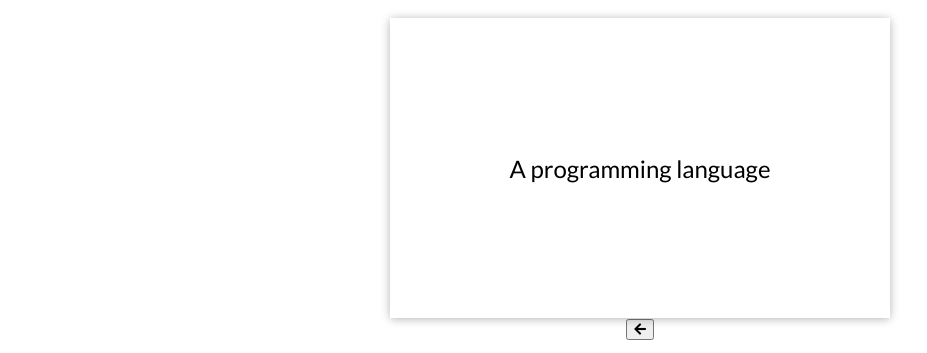
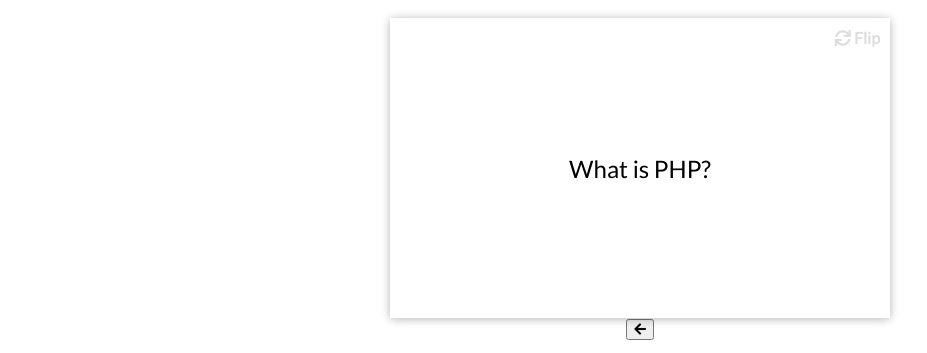
Before and after one commit to 1K3H/20-JS-PROJECT, a plain HTML site: page Memory Cards/index.html in a window 1280 px wide. Shown: the part 134-487 px from the top of the page, without its empty margins (0-927 px from the left). Drawn offline with Linux system fonts and the light colour scheme.

Commit message:
Add: card animation 설정

```diff
--- a/Memory Cards/style.css
+++ b/Memory Cards/style.css
@@ -1,4 +1,4 @@
-@import url('https://fonts.googleapis.com/css?family=Lato');
+@import url("https://fonts.googleapis.com/css?family=Lato");
 
 * {
   box-sizing: border-box;
@@ -13,7 +13,7 @@ body {
   height: 100vh;
   margin: 0;
   overflow: hidden;
-  font-family: 'Lato', sans-serif;
+  font-family: "Lato", sans-serif;
 }
 
 h1 {
@@ -69,12 +69,19 @@ h1 button {
   left: 0;
   height: 100%;
   width: 100%;
+  transform: translateX(50%) rotateY(-10deg);
+  transition: transform 0.4s ease, opacity 0.4s ease;
 }
 
 .card.active {
   cursor: pointer;
   opacity: 1;
   z-index: 10;
+  transform: translateX(0) rotateY(0deg);
+}
+
+.card.left {
+  transform: translateX(-50%) rotateY(10deg);
 }
 
 .inner-card {
@@ -83,9 +90,17 @@ h1 button {
   height: 100%;
   width: 100%;
   position: relative;
+  transform-style: preserve-3d;
+  transition: transform 0.4s ease;
 }
 
-.inner-card-front, .inner-card-back {
+.card.show-answer .inner-card {
+  transform: rotateX(180deg);
+}
+
+.inner-card-front,
+.inner-card-back {
+  backface-visibility: hidden;
   position: absolute;
   top: 0;
   left: 0;
@@ -96,3 +111,24 @@ h1 button {
   width: 100%;
   background: #ffffff;
 }
+
+.inner-card-front {
+  transform: rotateX(0deg);
+  z-index: 2;
+}
+
+.inner-card-back {
+  transform: rotateX(180deg);
+}
+
+.inner-card-front::after,
+.inner-card-back::after {
+  content: '\f021  Flip';
+  font-family: 'Font Awesome 5 Free', Lato, sans-serif;
+  position: absolute;
+  top: 10px;
+  right: 10px;
+  font-weight: bold;
+  font-size: 16px;
+  color: #ddd;
+}
```
